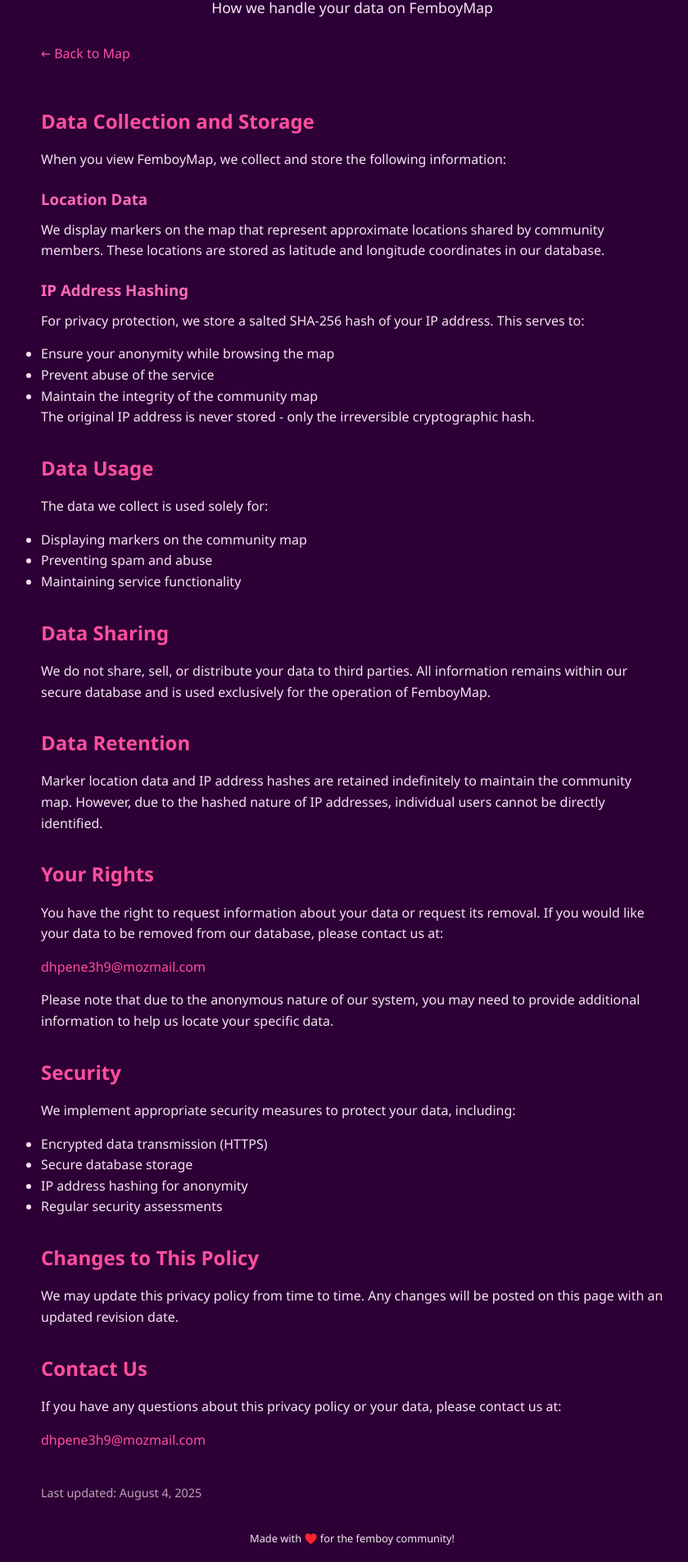
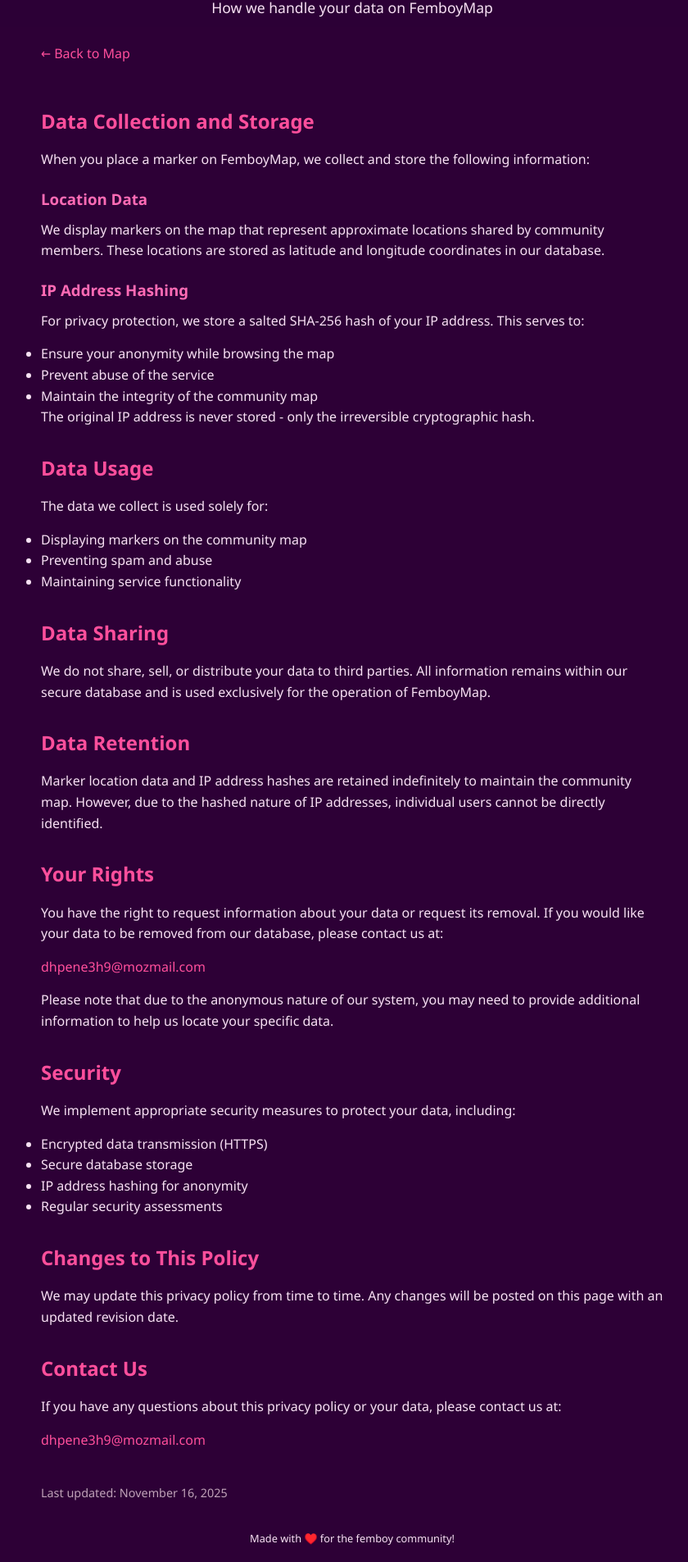
Before and after one commit to V1laZ/femboymap, a website: page public/privacy.html in a window 1280 px wide. Shown: the part 90-1995 px from the top of the page at 82% size, without its empty margins (210-1050 px from the left). Drawn offline with Linux system fonts and the light colour scheme.

Commit message:
feat: update privacy policy

```diff
--- a/public/privacy.html
+++ b/public/privacy.html
@@ -70,7 +70,7 @@
 
         <h2>Data Collection and Storage</h2>
         <p>
-            When you view FemboyMap, we collect and store the following information:
+            When you place a marker on FemboyMap, we collect and store the following information:
         </p>
 
         <h3>Location Data</h3>
@@ -154,7 +154,7 @@
         </p>
 
         <p style="margin-top: 40px; font-size: 0.9rem; color: #bfa2b8;">
-            Last updated: August 4, 2025
+            Last updated: November 16, 2025
         </p>
     </div>
 
```
